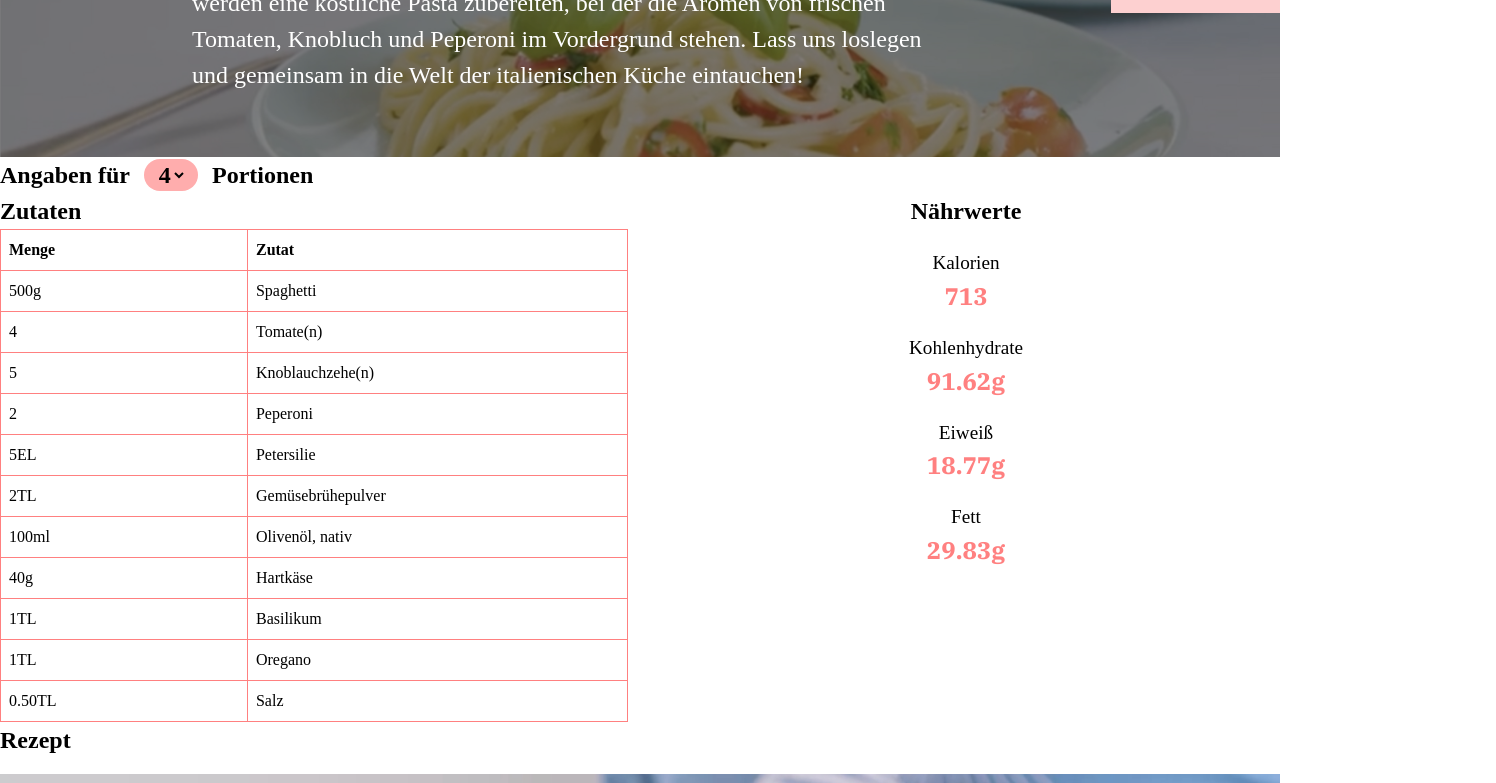
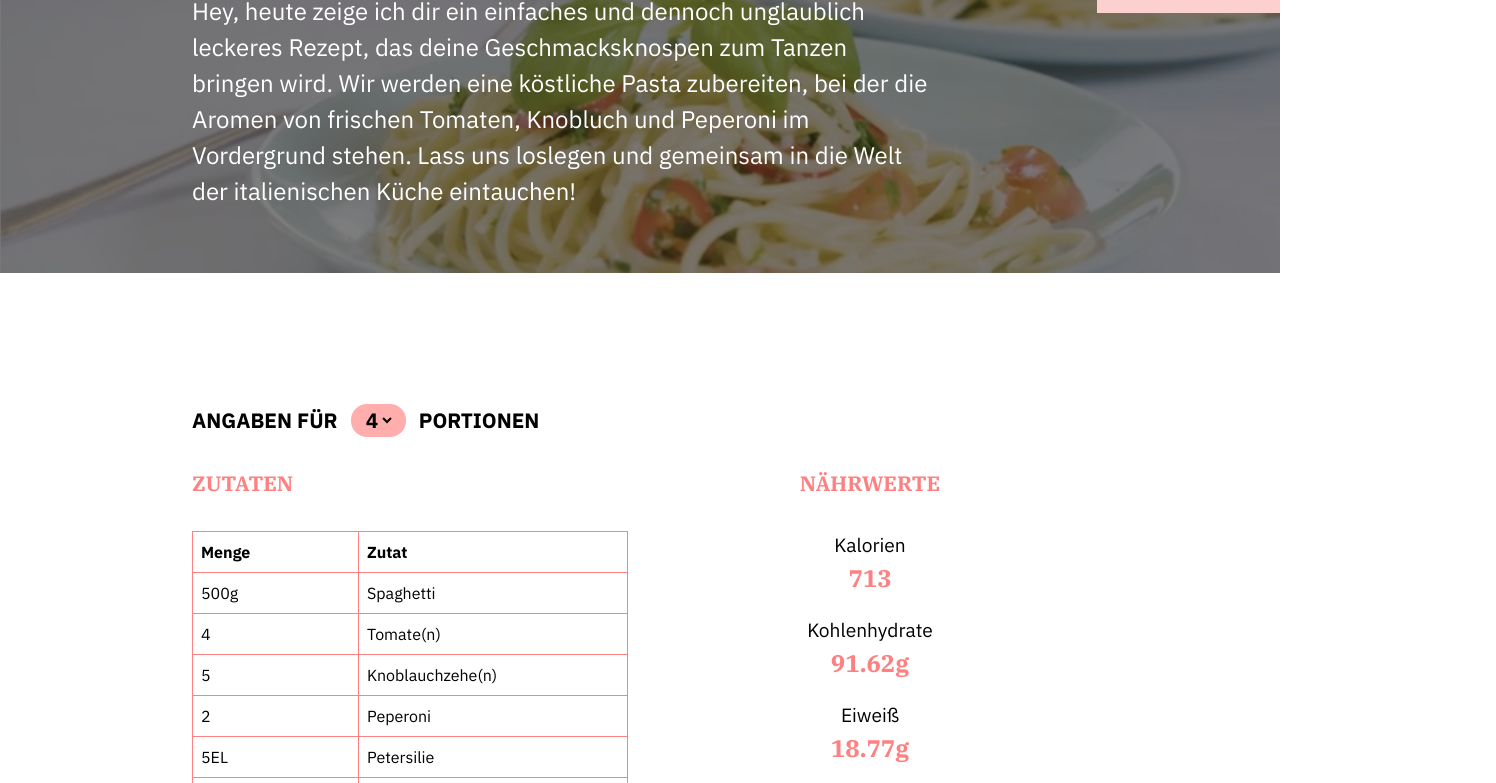
Before and after one commit to mi-classroom/fd-feature-requests-session-6-das-a-team, a website: page recipes/spaghetti-aglio-olio-e-peperoncino.html in a window 1280 px wide. Shown: the part 267-1050 px from the top of the page, 1496 px wide, since content can reach past the window. Drawn offline with Linux system fonts and the light colour scheme; files that its build step writes are made by us from their sources; the site is published under a folder, as on GitHub Pages, so addresses that start at the root find nothing; files whose address does not match are found by name.

Commit message:
Test fix path2

```diff
--- a/recipes/spaghetti-aglio-olio-e-peperoncino.html
+++ b/recipes/spaghetti-aglio-olio-e-peperoncino.html
@@ -9,7 +9,7 @@
 
     <link rel="stylesheet" href="styles/reset.css">
     <link rel="stylesheet" href="styles/variables.css">
-    <link rel="stylesheet" href="/styles/base.css">
+    <link rel="stylesheet" href="../styles/base.css">
     <link rel="stylesheet" href="styles/layout.css">
     <link rel="stylesheet" href="styles/components.css">
     <link rel="stylesheet" href="styles/quantity-selector.css">
```
